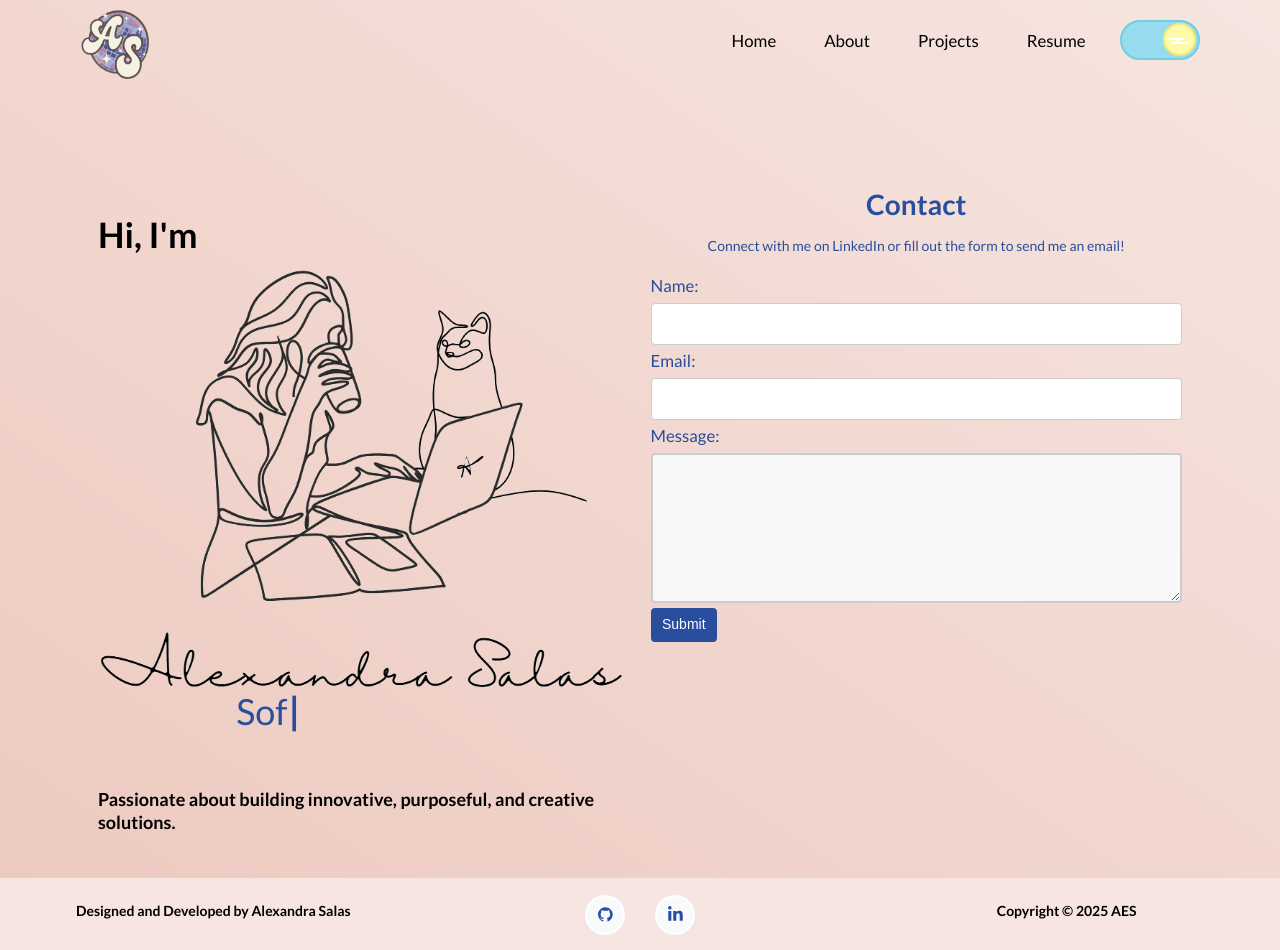
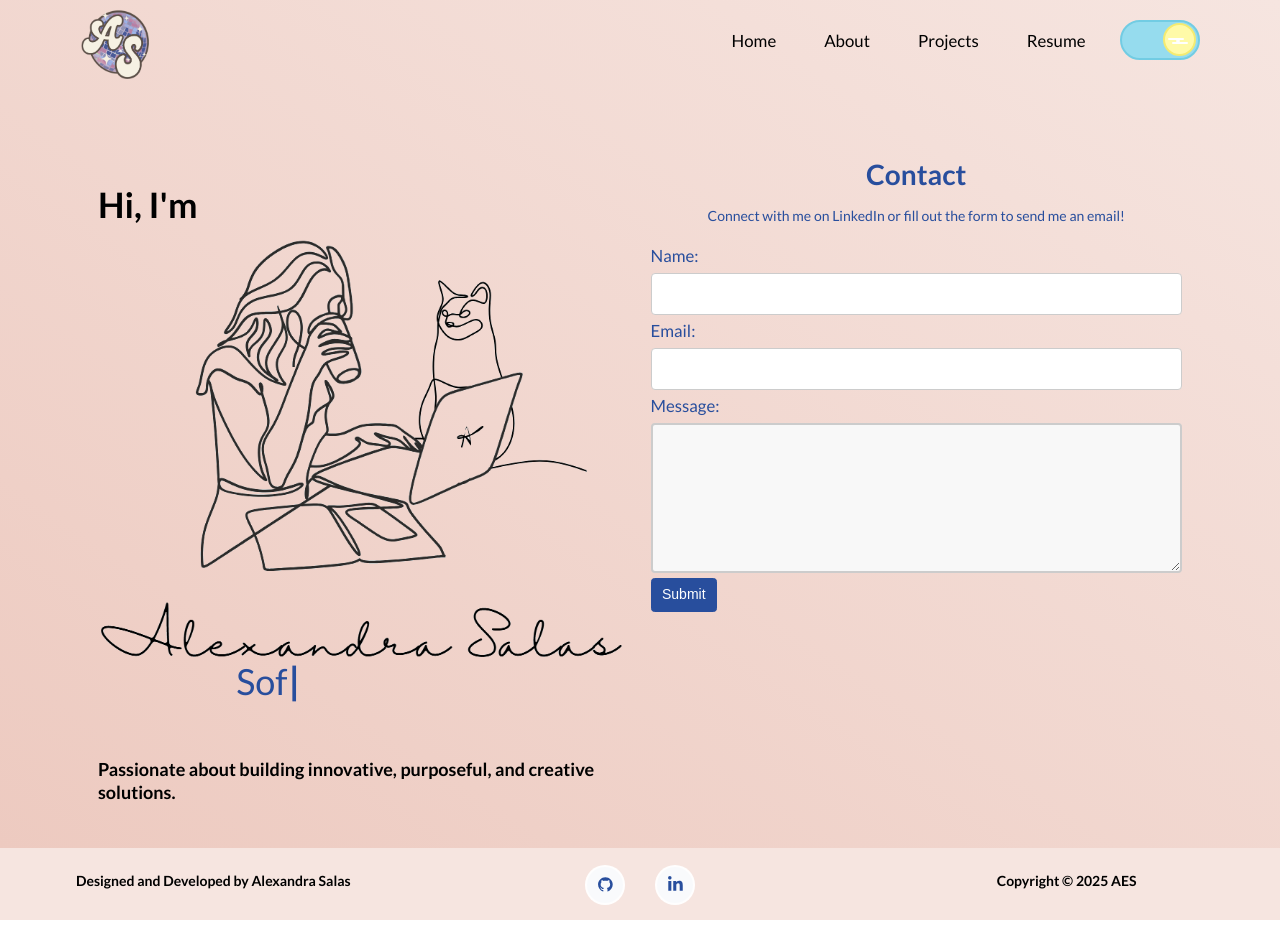
Before and after one commit to aesalas/SalasPortfolio, a React (Create React App) app: page / in a window 1280 px wide. After the commit the page ends 920 px from the top, so only its background shows below. Built offline with nearby package versions, Linux system fonts and the light colour scheme.

Commit message:
Update style.css

```diff
--- a/src/style.css
+++ b/src/style.css
@@ -231,7 +231,7 @@ button:focus {
   background-position: top center;
   background-repeat: no-repeat;
   padding-bottom: 30px !important;
-  padding-top: 30px !important;
+
 }
 
 .home-content {
@@ -274,8 +274,6 @@ button:focus {
 .home-contact {
 text-align: center !important;
  padding: 30px;
-
-
  color: var(--accent1);
 }
 
```
